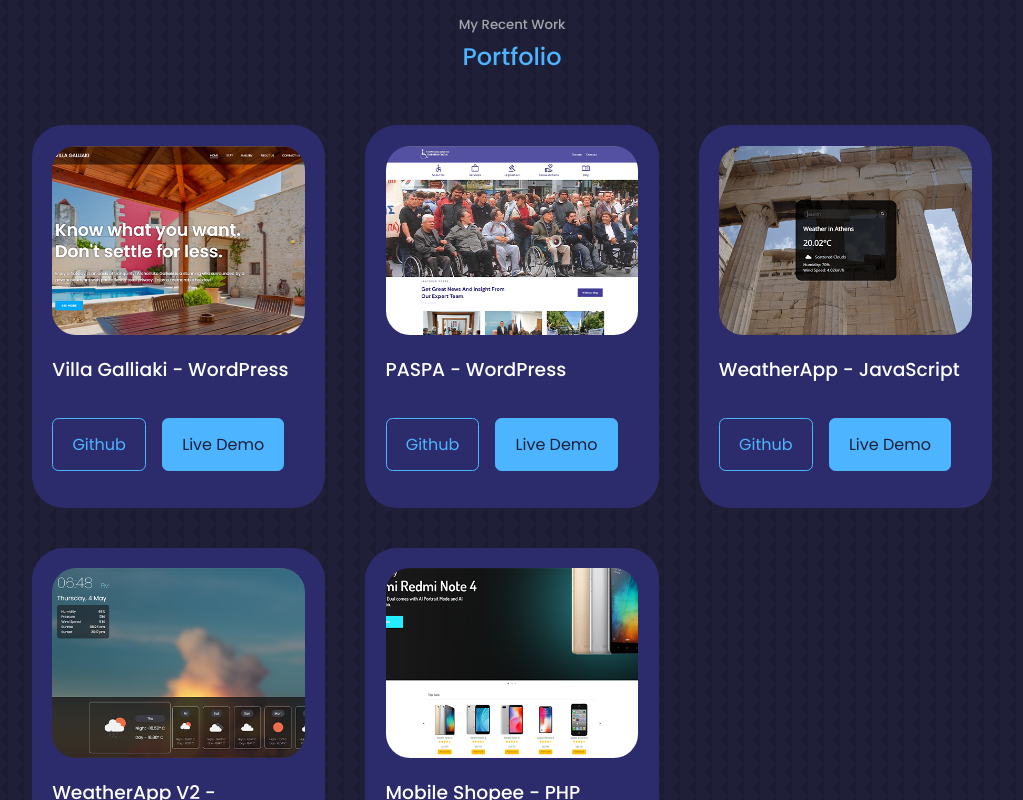
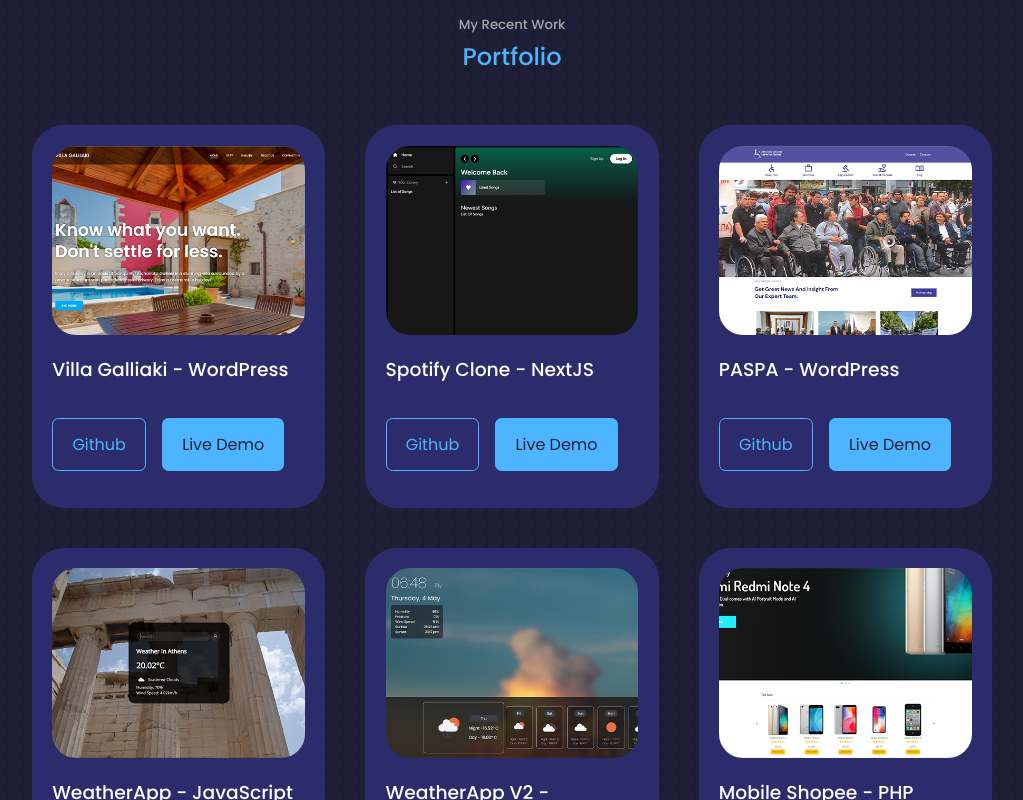
Before and after one commit to Kwts0s/react-portfolio, a React (Create React App) app: page / in a window 1280 px wide. Shown: the part 2900-3700 px from the top of the page, without its empty margins (128-1151 px from the left). Built offline with nearby package versions, Linux system fonts and the light colour scheme.

Commit message:
add 2 proects

```diff
--- a/src/components/portfolio/Portfolio.jsx
+++ b/src/components/portfolio/Portfolio.jsx
@@ -5,6 +5,8 @@
 import IMG3 from '../../assets/portfolio1.png'
 import IMG4 from '../../assets/portfolio4.png'
 import IMG5 from '../../assets/portfolio5.png'
+import IMG6 from '../../assets/portfolio6.png'
+import IMG7 from '../../assets/portfolio7.png'
 
 
 const data = [
@@ -14,6 +16,13 @@
     title:'Villa Galliaki - WordPress',
     github:'https://github.com/Kwts0s/VillaGalliaki',
     demo:'https://villagalliaki.gr/'
+  },
+  {
+    id:7,
+    image: IMG7,
+    title:'Spotify Clone - NextJS',
+    github:'https://github.com/Kwts0s/spotify-clone',
+    demo:'https://master.d1emjuwnibv1wu.amplifyapp.com/'
   },
   {
     id:2,
@@ -42,6 +51,13 @@
     title:'Mobile Shopee - PHP',
     github:'https://github.com/Kwts0s/Shopee',
     demo:'https://beautiful-mayer.185-138-42-185.plesk.page/'
+  },
+  {
+    id:6,
+    image: IMG6,
+    title:'BlueBliss - WordPress',
+    github:'https://github.com/Kwts0s/BlueBliss',
+    demo:'https://interesting-lalande.185-138-42-185.plesk.page/'
   },
 
 ]
```
Also changed, not shown: src/assets/portfolio6.png (added), src/assets/portfolio7.png (added).
